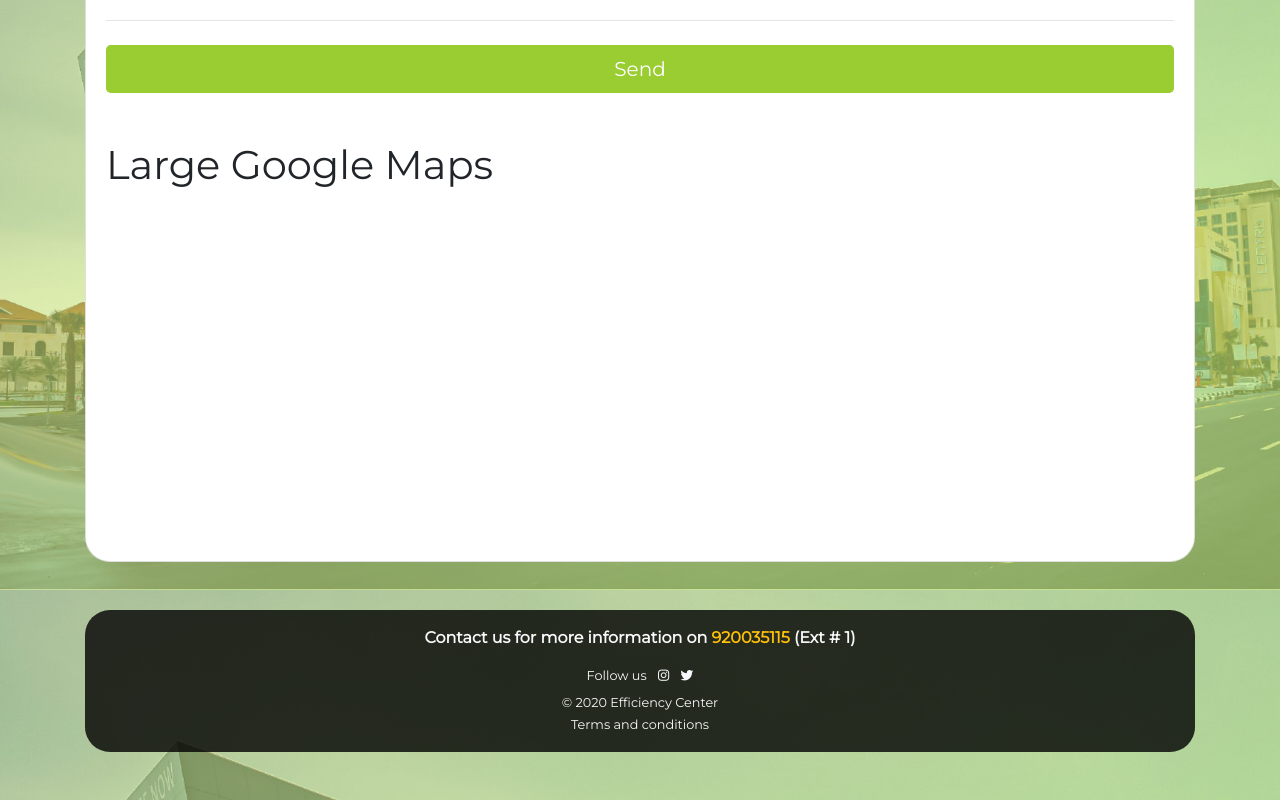
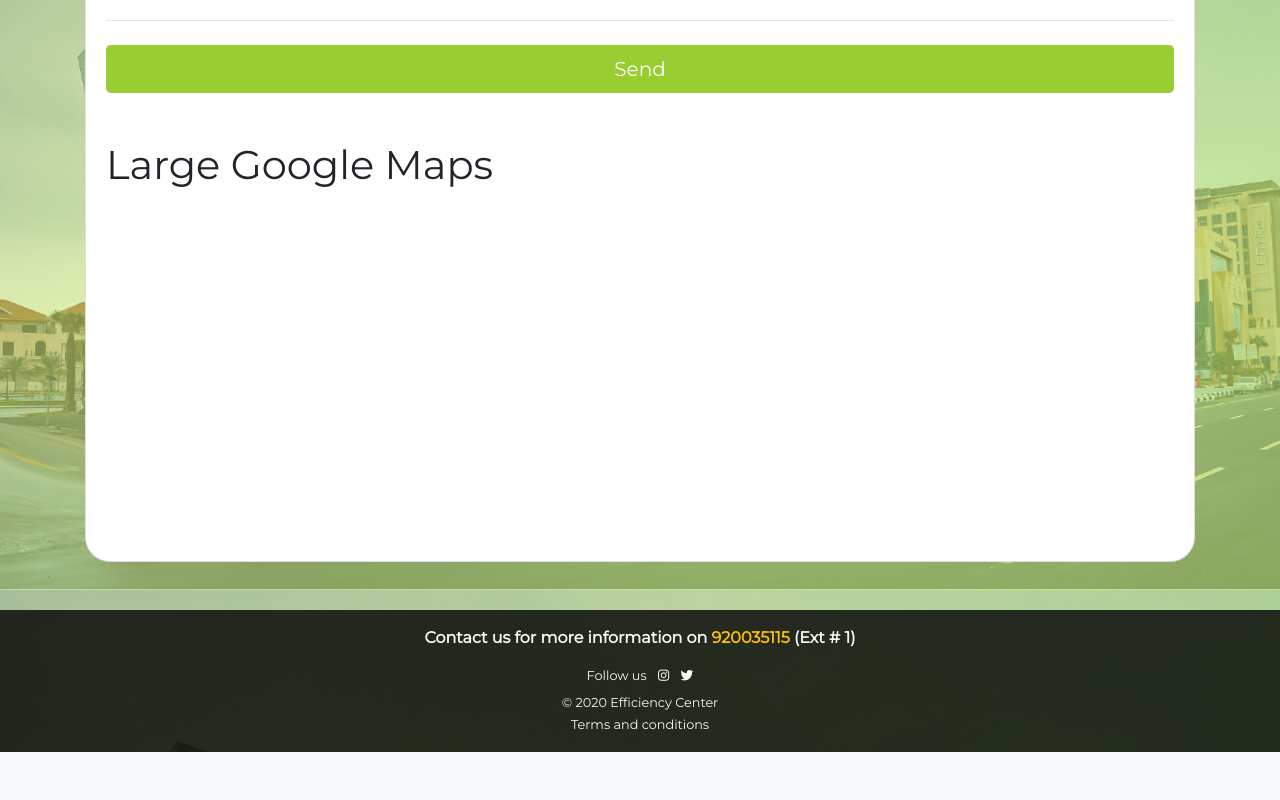
Before and after one commit to PromotionEfficiency/Reservation-V1, a plain HTML site: page index.html in a window 1280 px wide. Shown: the part 1810-2610 px from the top of the page. After the commit the page ends 2562 px from the top, so only its background shows below. Drawn offline with nearby package versions, Linux system fonts and the light colour scheme; some packages are replaced by stand-ins of ours.

Commit message:
full width footer

```diff
--- a/index.html
+++ b/index.html
@@ -164,7 +164,11 @@
         </div>
       </div>
 
-      <footer class="my-5 py-3 text-center text-small text-light  ar-rounded-boxes">
+
+    </div>
+
+    <footer class="mt-5 py-3 text-center text-small text-light  ">
+      <div class="container">
       <strong class="">Contact us for more information on <a href="tel:920035115" class="text-warning">920035115</a> (Ext # 1)</strong>
       <ul class="list-inline mt-3 mb-2 small">
         <li class="list-inline-item">Follow us</a></li>
@@ -175,8 +179,8 @@
       <small>
         <p class="mt-0 mb-0">&copy; 2020 Efficiency Center</p>
         <a class="text-light" href="terms.html">Terms and conditions</a></small>
+      </div>
     </footer>
-    </div>
 
     <!-- Optional JavaScript -->
     <!-- jQuery first, then Popper.js, then Bootstrap JS -->
```
Lines whose indentation alone changed are shown as unchanged.
